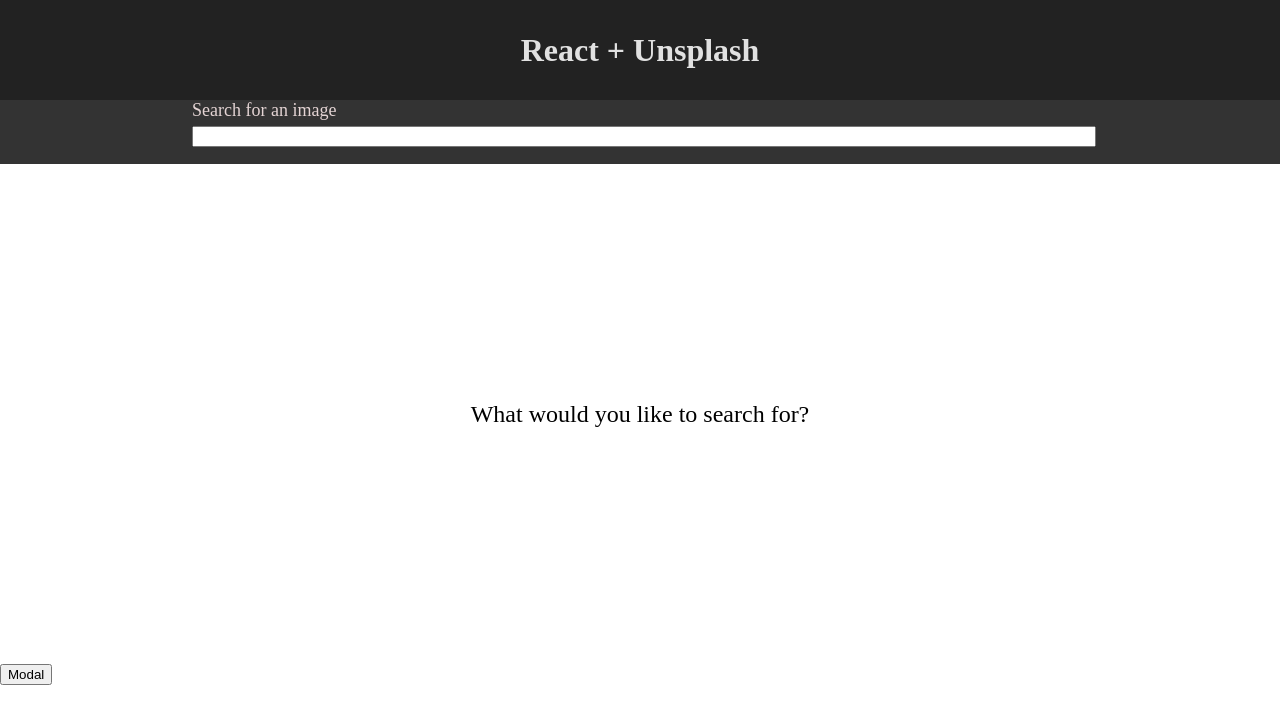
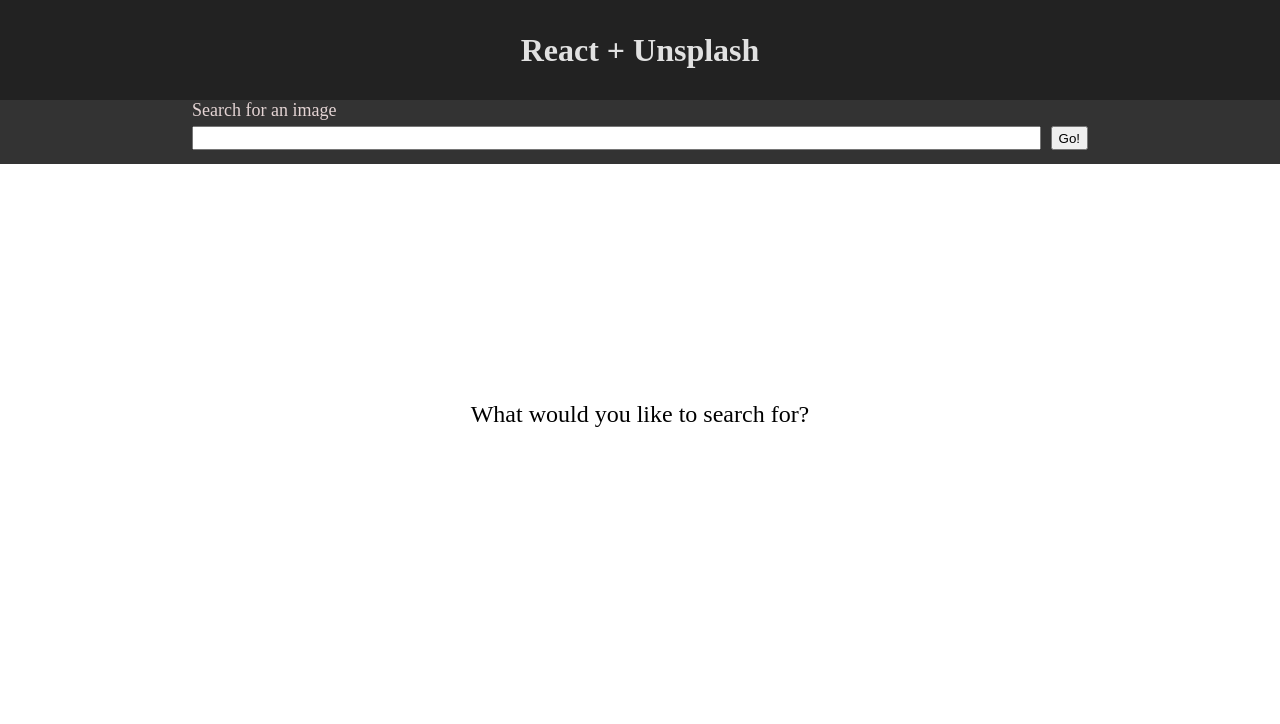
Before and after one commit to cbadger85/react-unsplash, a React (Create React App) app: page / in a window 1280 px wide. Shown: the top 724 px of the page. Built offline with nearby package versions, Linux system fonts and the light colour scheme; no server answers.

Commit message:
add button for search

```diff
--- a/src/components/App.js
+++ b/src/components/App.js
@@ -97,7 +97,6 @@
         <SearchBar onSearchSubmit={this.onSearchSubmit} />
         {this.renderImageList()}
         {this.renderFavorites()}
-        <button type="button" onClick={this.onToggleModal}>Modal</button>
         {displayModal && <Modal toggleModal={this.onToggleModal} image={modalImage} />}
       </div>
     );
--- a/src/components/SearchBar.js
+++ b/src/components/SearchBar.js
@@ -24,12 +24,15 @@
         <form onSubmit={this.onFormSubmit}>
           <label htmlFor="search">
             Search for an image
+            <div>
               <input
                 value={searchValue}
                 onChange={e => this.setState({ searchValue: e.target.value })}
                 type="text"
                 id="search"
               />
+              <button type="submit">Go!</button>
+            </div>
           </label>
         </form>
       </SearchArea>
@@ -55,5 +58,16 @@
 input {
   width: 100%;
   margin-top: 5px;
+  height: 18px;
+}
+
+div {
+  display: flex;
+}
+
+button {
+  height: 24px;
+  margin-top: 5px;
+  margin-left: 10px;
 }
 `;
```
Lines whose indentation alone changed are shown as unchanged.
